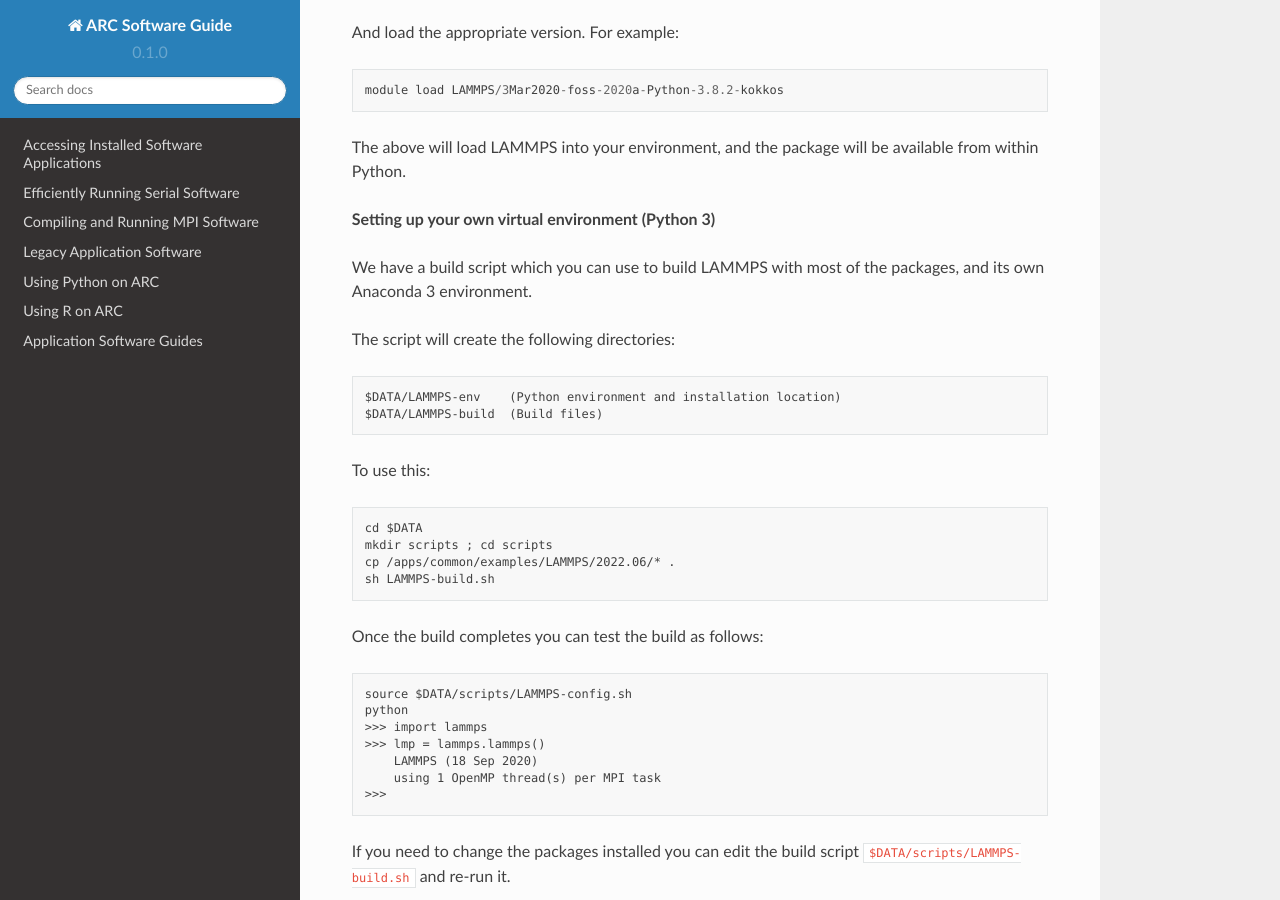
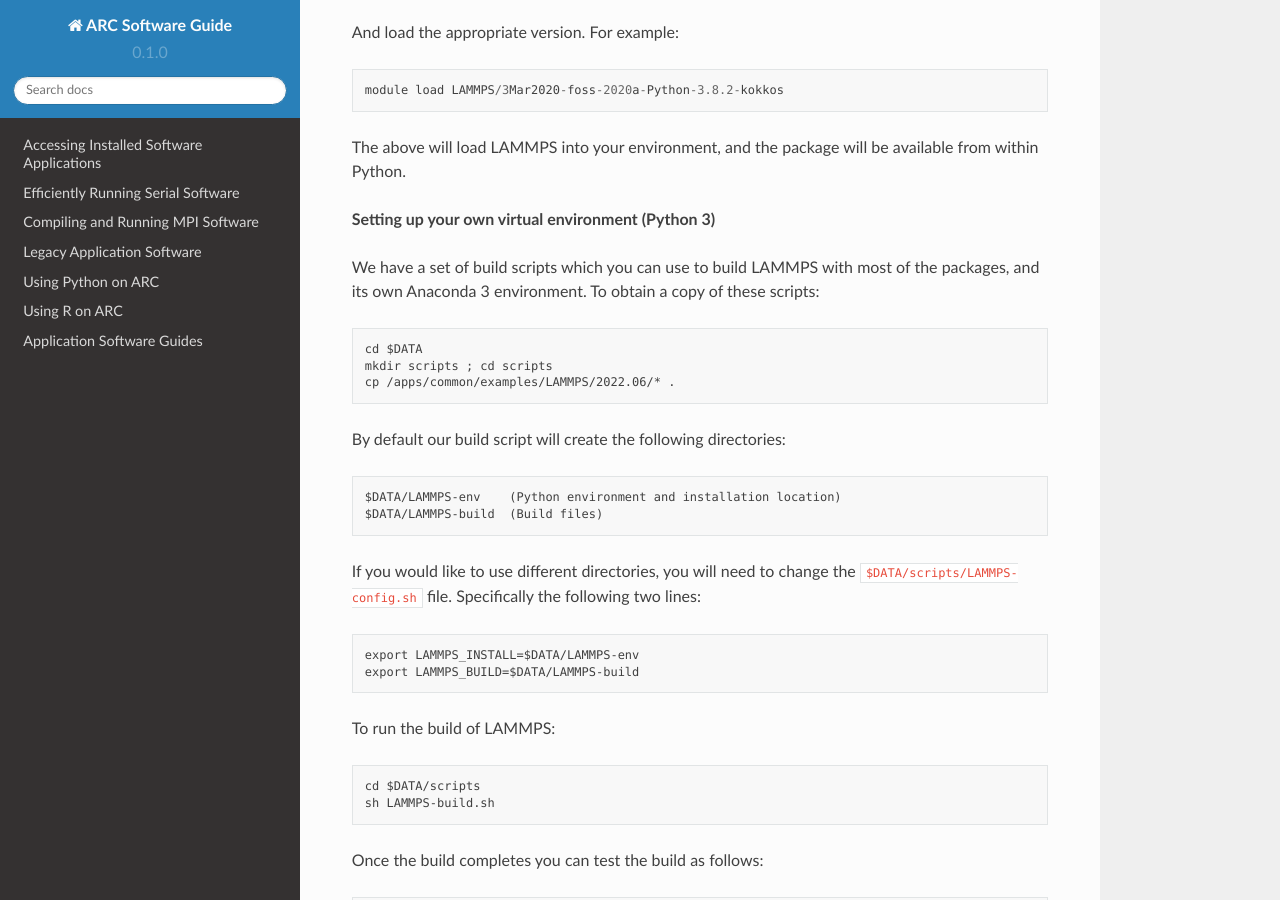
Before and after one commit to oxford-arc/arc-software-guide, a Sphinx documentation site: the page built from docs/source/apps/arc_lammps.rst, in a window 1280 px wide and 900 px high, scrolled down 736 px. Built offline with Sphinx 7.4.7 and the Read the Docs theme 2.0.0, drawn with Linux system fonts in a browser that asks for light colours.

Commit message:
Update arc_lammps.rst

```diff
--- a/docs/source/apps/arc_lammps.rst
+++ b/docs/source/apps/arc_lammps.rst
@@ -31,18 +31,25 @@ The above will load LAMMPS into your environment, and the package will be availa
 
 **Setting up your own virtual environment (Python 3)**
 
-We have a build script which you can use to build LAMMPS with most of the packages, and its own Anaconda 3 environment.
+We have a set of build scripts which you can use to build LAMMPS with most of the packages, and its own Anaconda 3 environment. To obtain a copy of these scripts::
 
-The script will create the following directories::
+  cd $DATA
+  mkdir scripts ; cd scripts
+  cp /apps/common/examples/LAMMPS/2022.06/* .
+
+By default our build script will create the following directories::
 
   $DATA/LAMMPS-env    (Python environment and installation location)
   $DATA/LAMMPS-build  (Build files)
 
-To use this::
+If you would like to use different directories, you will need to change the ``$DATA/scripts/LAMMPS-config.sh`` file. Specifically the following two lines::
 
-  cd $DATA
-  mkdir scripts ; cd scripts
-  cp /apps/common/examples/LAMMPS/2022.06/* .
+  export LAMMPS_INSTALL=$DATA/LAMMPS-env
+  export LAMMPS_BUILD=$DATA/LAMMPS-build
+
+To run the build of LAMMPS::
+
+  cd $DATA/scripts
   sh LAMMPS-build.sh
 
 Once the build completes you can test the build as follows::
```
